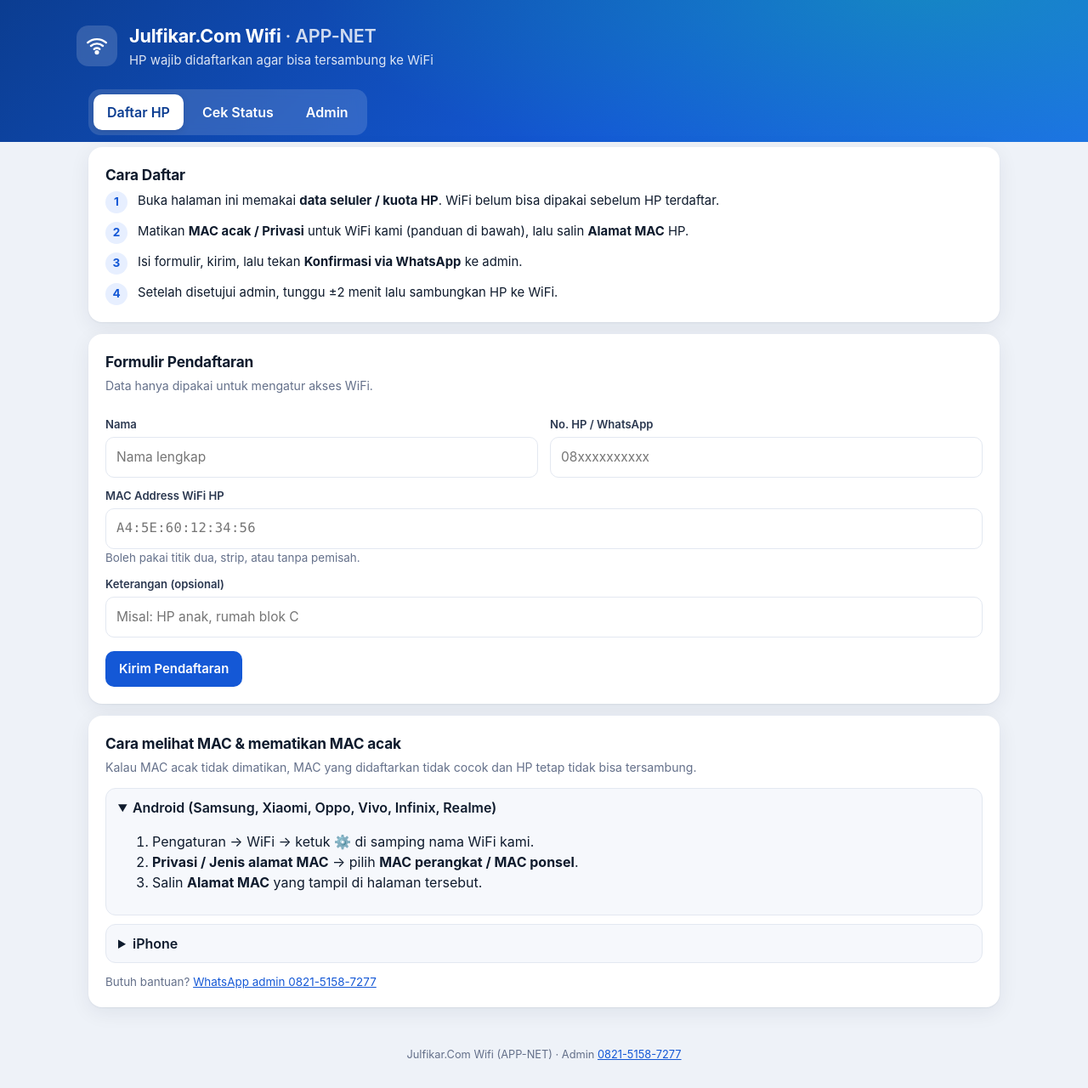
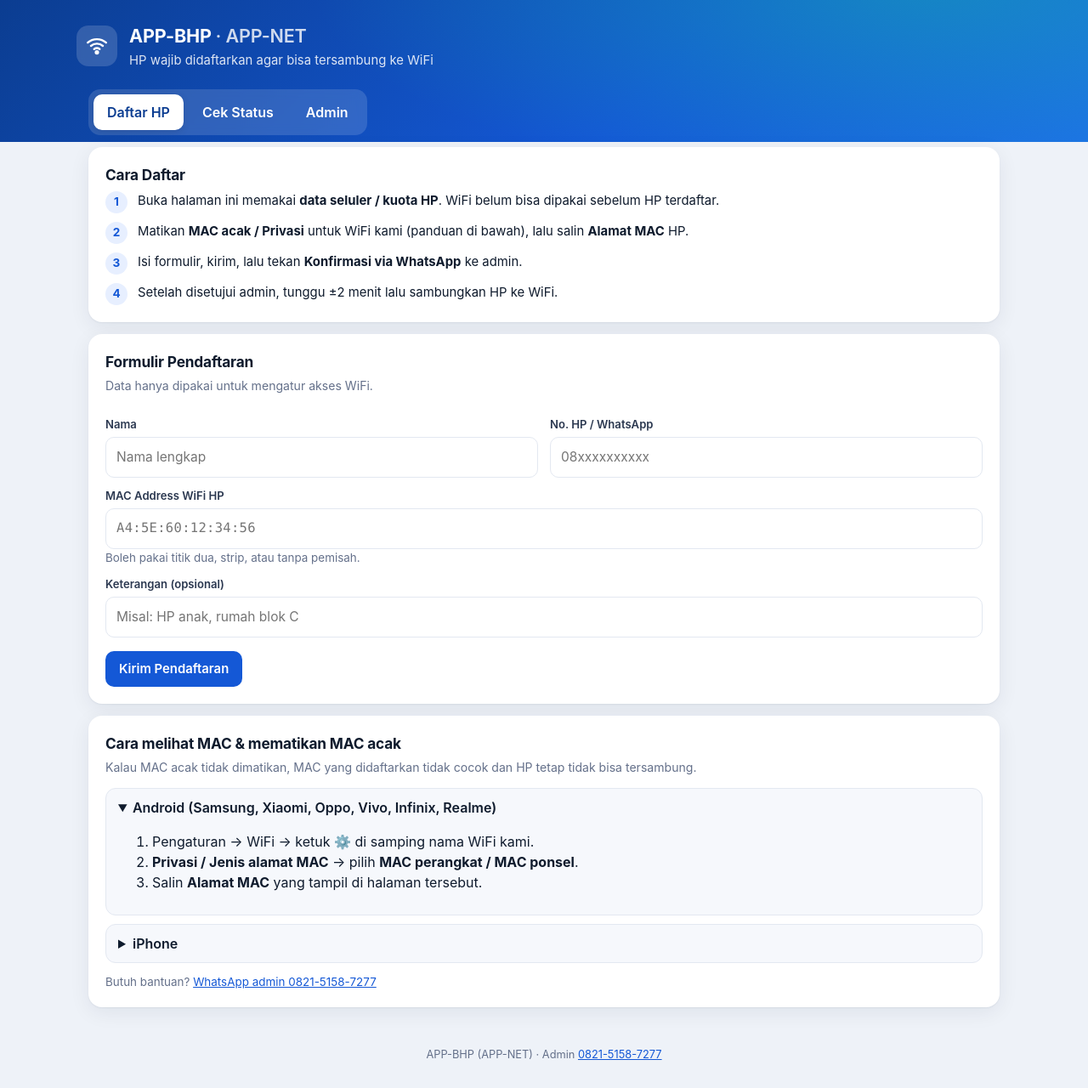
Before and after one commit to bambangdokader12-jpg/portal-mac, a website: page public/index.html in a window 1280 px wide. Shown: the whole page at 85% size. Drawn offline with Linux system fonts and the light colour scheme.

Commit message:
Update index.html

```diff
--- a/public/index.html
+++ b/public/index.html
@@ -3,7 +3,7 @@
 <head>
 <meta charset="utf-8">
 <meta name="viewport" content="width=device-width, initial-scale=1">
-<title>Julfikar.Com Wifi (APP-NET) — Daftar HP</title>
+<title>APP-BHP (APP-NET) — Daftar HP</title>
 <meta name="theme-color" content="#0b3d91">
 <style>
 :root{
@@ -99,7 +99,7 @@ footer{text-align:center;color:var(--muted);font-size:.8rem;padding:6px 0 30px}
 <header class="hero">
   <div class="hero-in">
     <div class="logo"><svg width="26" height="26" viewBox="0 0 24 24" fill="none" stroke="#fff" stroke-width="2.2" stroke-linecap="round"><path d="M2 8.5a15 15 0 0 1 20 0"/><path d="M5.5 12a10 10 0 0 1 13 0"/><path d="M9 15.5a5 5 0 0 1 6 0"/><circle cx="12" cy="19" r="1.3" fill="#fff"/></svg></div>
-    <div><h1>Julfikar.Com Wifi <span style="opacity:.8;font-weight:600">· APP-NET</span></h1><p>HP wajib didaftarkan agar bisa tersambung ke WiFi</p></div>
+    <div><h1>APP-BHP <span style="opacity:.8;font-weight:600">· APP-NET</span></h1><p>HP wajib didaftarkan agar bisa tersambung ke WiFi</p></div>
   </div>
 </header>
 
@@ -173,7 +173,7 @@ footer{text-align:center;color:var(--muted);font-size:.8rem;padding:6px 0 30px}
   <section id="t-admin" class="hidden">
     <div id="loginBox" class="card" style="max-width:420px">
       <h2>Masuk Admin</h2>
-      <p class="sub">Khusus pengelola Julfikar.Com Wifi.</p>
+      <p class="sub">Khusus pengelola APP-BHP.</p>
       <form id="fLogin">
         <label>Password</label>
         <input name="password" type="password" required autocomplete="current-password">
@@ -321,7 +321,7 @@ footer{text-align:center;color:var(--muted);font-size:.8rem;padding:6px 0 30px}
     </div>
   </section>
 </div>
-<footer>Julfikar.Com Wifi (APP-NET) · Admin <a href="https://wa.me/6282151587277" target="_blank" rel="noopener">0821-5158-7277</a></footer>
+<footer>APP-BHP (APP-NET) · Admin <a href="https://wa.me/6282151587277" target="_blank" rel="noopener">0821-5158-7277</a></footer>
 
 <!-- Dialog bayar -->
 <dialog id="dBayar">
@@ -413,7 +413,7 @@ $("#fDaftar").onsubmit=async e=>{
   const j=await api("/daftar",{method:"POST",body:JSON.stringify({nama:f.nama.value,hp:f.hp.value,mac,ket:f.ket.value})});
   btn.disabled=false; show(m,j.ok?(j.status==="aktif"?"ok":"warn"):"bad",j.pesan);
   if(j.ok){
-    const teks="Assalamualaikum admin Julfikar.Com Wifi, saya sudah daftar HP.\nNama: "+f.nama.value+"\nNo. HP: "+f.hp.value+"\nMAC: "+mac+"\nMohon disetujui. Terima kasih.";
+    const teks="Assalamualaikum admin APP-BHP, saya sudah daftar HP.\nNama: "+f.nama.value+"\nNo. HP: "+f.hp.value+"\nMAC: "+mac+"\nMohon disetujui. Terima kasih.";
     const wa=$("#waDaftar"); wa.href="https://wa.me/"+WA+"?text="+encodeURIComponent(teks); wa.classList.remove("hidden"); f.reset();
   }
 };
```
